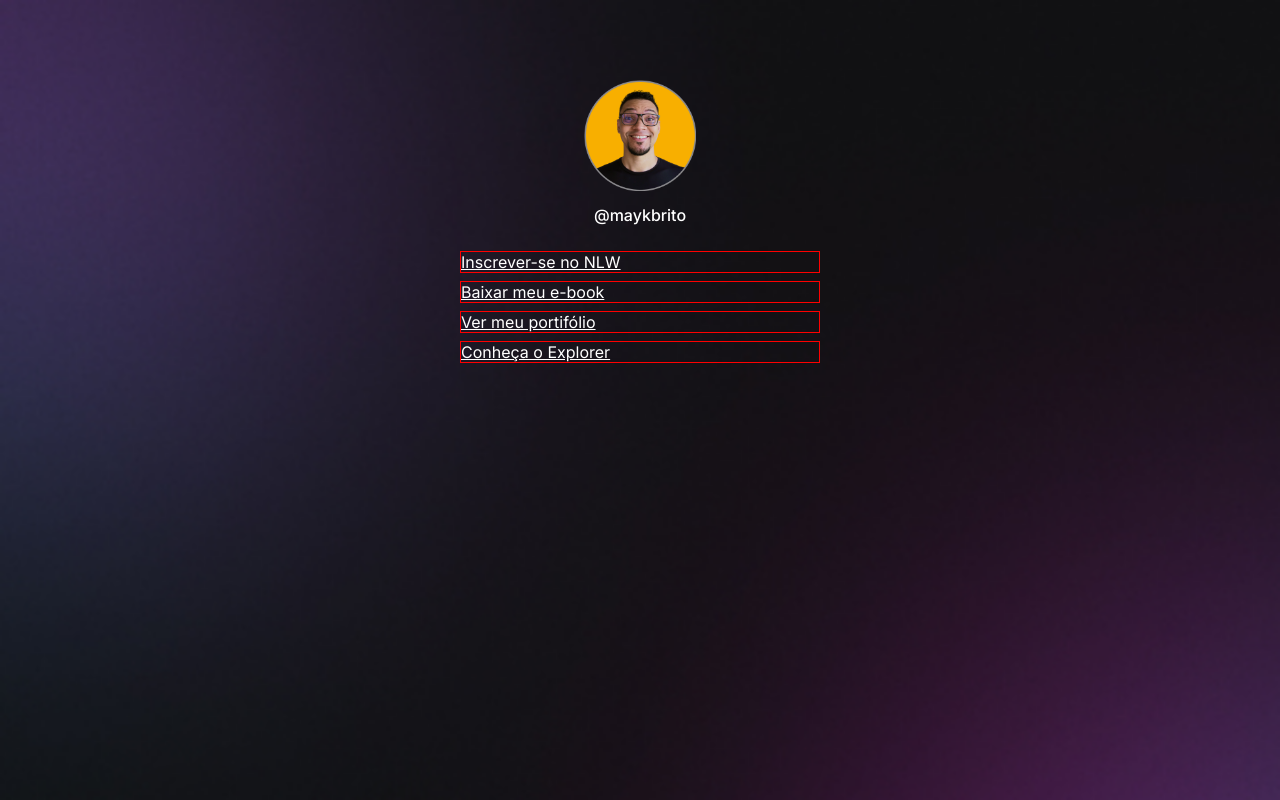
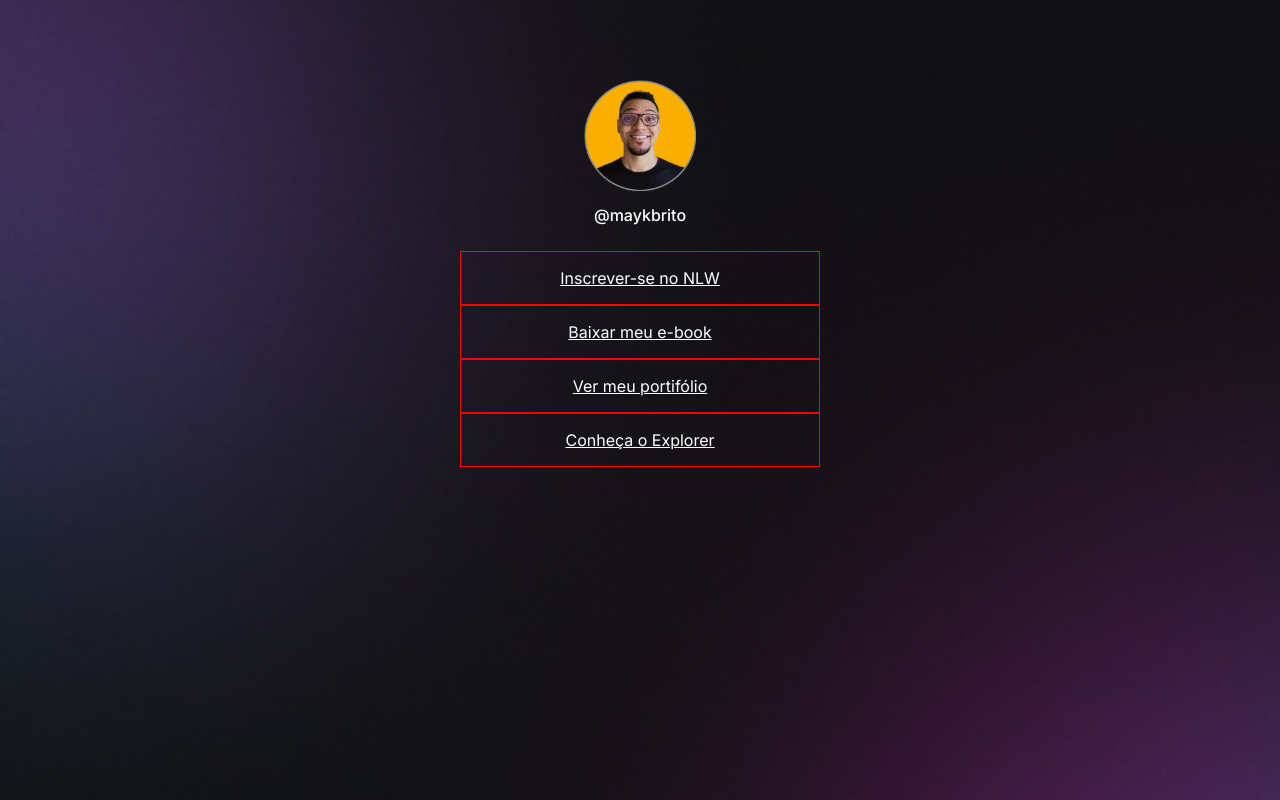
Before and after one commit to Daniloricardo22/Estudos-HTML, a plain HTML site: page index.html in a window 1280 px wide. Drawn offline with Linux system fonts and the light colour scheme.

Commit message:
Update style.css

```diff
--- a/style.css
+++ b/style.css
@@ -42,11 +42,12 @@ body * {
 
 ul {
   list-style: none;
-  display: flex;
-  flex-direction: column;
-  gap: 8px;
 }
 
-ul li {
+ul li a{
   border: 1px solid red;
+  display: flex;
+  align-items: center;
+  justify-content: center;
+  padding: 16px 24px;
 }
```
